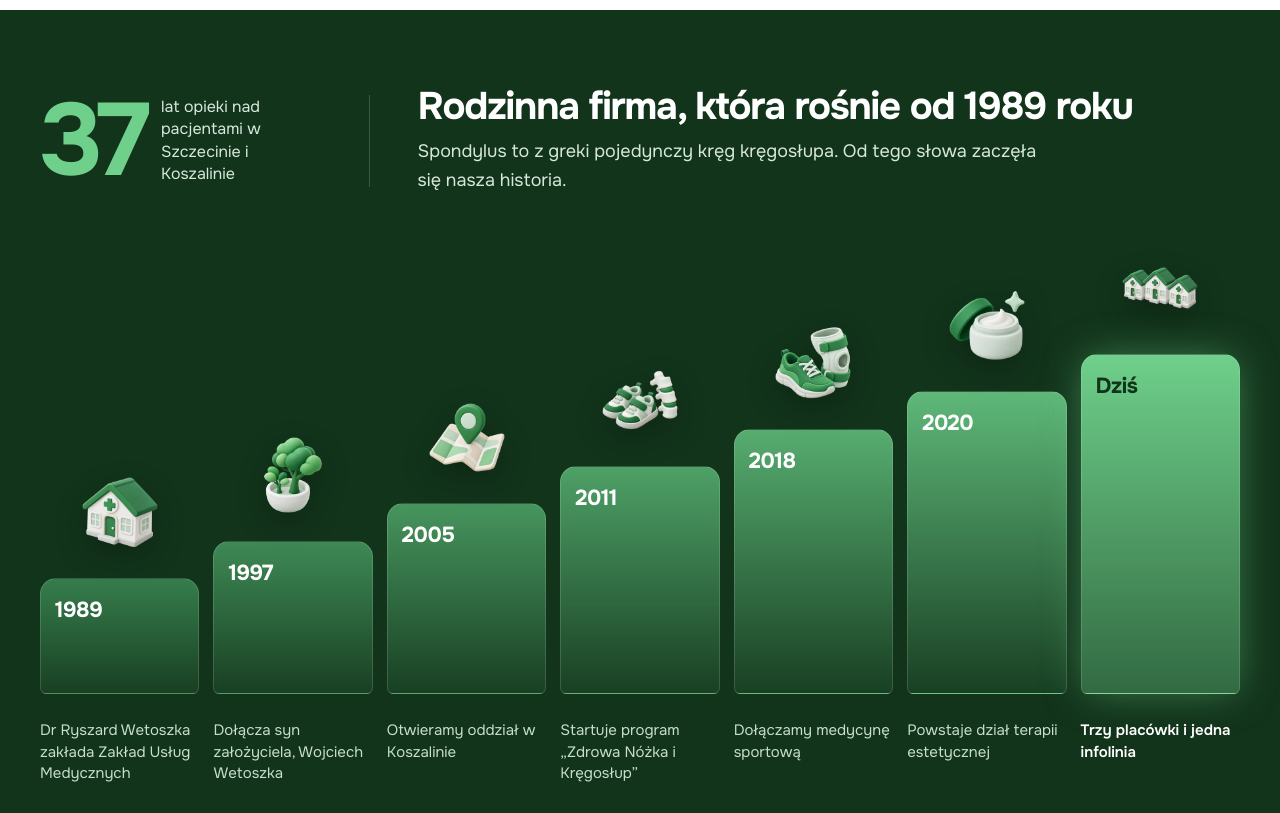
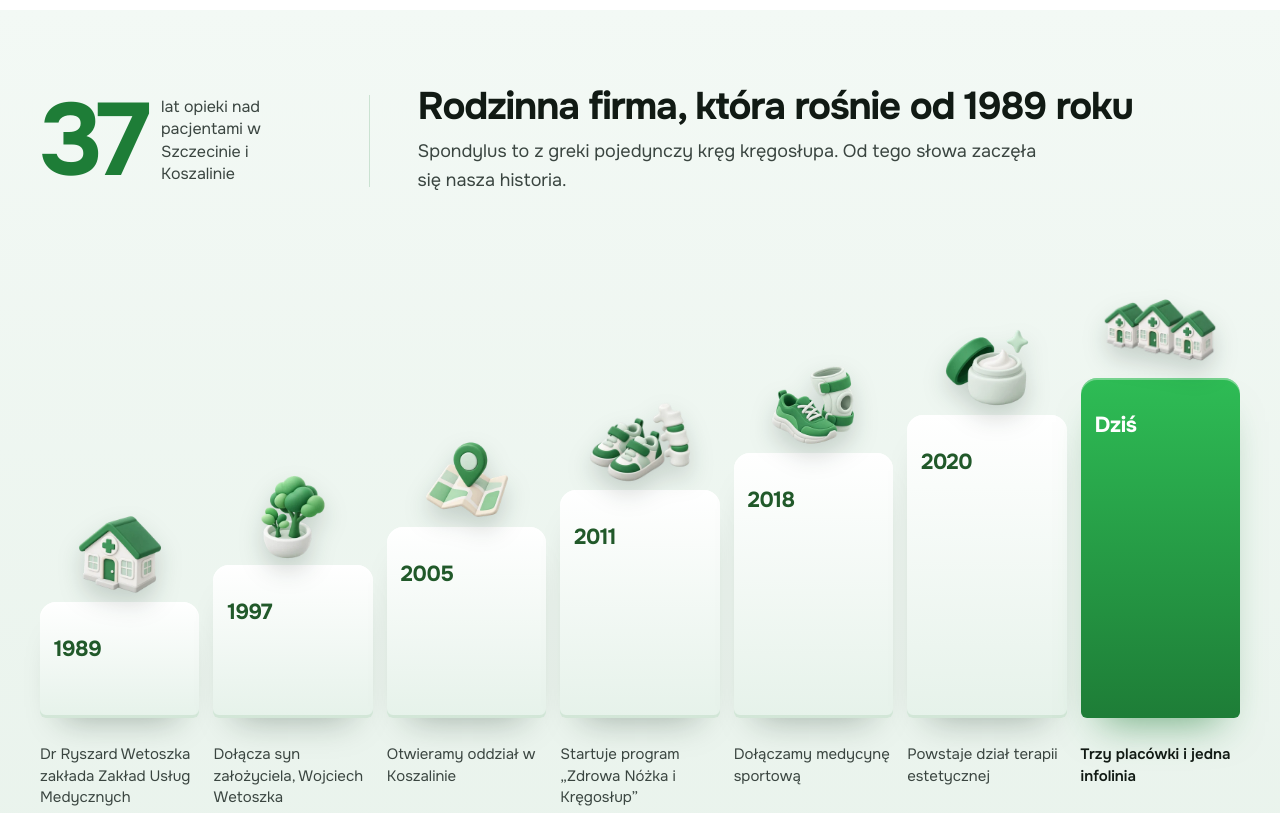
Before and after one commit to Mzabavchukweb/spondylus, a plain HTML site: page index.html in a window 1280 px wide. Shown: the part 6140-6953 px from the top of the page. Drawn offline with Linux system fonts and the light colour scheme.

Commit message:
Historia w jasnym stylu spójnym z ikonami 3D

```diff
--- a/assets/css/style.css
+++ b/assets/css/style.css
@@ -1900,3 +1900,32 @@
   .wzrost__lista li .wzrost__slupek, .wzrost__lista li p { grid-column: 2; }
 }
 @media (min-width: 761px) { .wzrost__lista li .wzrost__ikona { margin-bottom: 0; transform: translateY(calc((100 - var(--h)) * 3.4px)); } .wzrost__linia { display: none; } }
+
+/* v34: historia w jasnym, „glinianym” stylu zgodnym z ikonami 3D */
+.hist2-sekcja { background: linear-gradient(180deg, #f3f9f5 0%, #e9f3ec 100%); color: var(--text); }
+.hist2-sekcja .hist2__lat { border-color: rgba(30, 125, 55, .18); }
+.hist2-sekcja .hist2__lat b { color: var(--brand-600); }
+.hist2-sekcja .hist2__lat span { color: var(--text); }
+.hist2-sekcja .hist2__head h2 { color: var(--ink); }
+.hist2-sekcja .hist2__head p { color: var(--text); }
+.wzrost__slupek { background: linear-gradient(180deg, #ffffff 0%, #e6f2ea 100%); border: 0;
+  box-shadow: inset 0 2px 0 #fff, inset 0 -3px 0 rgba(30, 125, 55, .10), 0 22px 34px -22px rgba(12, 36, 20, .35); }
+.wzrost__slupek b { color: var(--brand-800); }
+.wzrost__lista p { color: var(--text); }
+.wzrost__dzis .wzrost__slupek { background: linear-gradient(180deg, #2ebc55 0%, #1e7d37 100%); box-shadow: inset 0 2px 0 rgba(255, 255, 255, .35), 0 24px 40px -20px rgba(30, 125, 55, .6); }
+.wzrost__dzis .wzrost__slupek b { color: #fff; }
+.wzrost__dzis p { color: var(--ink); }
+.wzrost__ikona .ilu { filter: drop-shadow(0 12px 12px rgba(12, 36, 20, .18)); }
+@media (hover: hover) { .wzrost__lista li:hover .wzrost__slupek { border: 0; box-shadow: inset 0 2px 0 #fff, inset 0 0 0 2px var(--brand-400), 0 22px 34px -22px rgba(12, 36, 20, .35); } }
+@media (max-width: 760px) {
+  .wzrost__slupek { background: linear-gradient(90deg, #ffffff 0%, #e3f1e7 100%); }
+  .wzrost__dzis .wzrost__slupek { background: linear-gradient(90deg, #2ebc55 0%, #1e7d37 100%); }
+}
+@media (min-width: 761px) {
+  .wzrost__lista li .wzrost__ikona { transform: translateY(calc((100 - var(--h)) * 3.4px + 22px)); z-index: 2; }
+  .wzrost__ikona .ilu { width: 92px; height: 92px; }
+  .wzrost__ikona .ilu[src*="program-dzieci"] { width: 112px; height: 112px; margin-bottom: 0; }
+  .wzrost__slupek { padding-top: 30px; }
+}
+@media (max-width: 760px) { .wzrost__ikona .ilu[src*="program-dzieci"] { width: 60px; height: 60px; } .wzrost__lista li { align-items: start; } .wzrost__lista li .wzrost__ikona { align-self: start; } }
+@media (min-width: 761px) { .wzrost__ikona .ilu[src*="hist-dzis"] { width: 124px; height: 124px; margin-bottom: -6px; } } @media (max-width: 760px) { .wzrost__ikona .ilu[src*="hist-dzis"] { width: 62px; height: 62px; } }
--- a/index.html
+++ b/index.html
@@ -10,7 +10,7 @@
 <link rel="preconnect" href="https://fonts.googleapis.com">
 <link rel="preconnect" href="https://fonts.gstatic.com" crossorigin>
 <link href="https://fonts.googleapis.com/css2?family=Onest:wght@400;500;600;700&display=swap" rel="stylesheet">
-<link rel="stylesheet" href="assets/css/style.css?v=1792168414">
+<link rel="stylesheet" href="assets/css/style.css?v=1792170537">
 </head>
 <body class="">
 <a class="sr-only" href="#tresc">Przejdź do treści</a>
@@ -350,7 +350,7 @@
 </section>
 
 <section class="section hist2-sekcja" id="historia" data-why>
-  <aside class="why-note" aria-label="Uzasadnienie sekcji"><b><i>10</i>Historia jako dowód doświadczenia</b><dl><div><dt>Obecnie</dt><dd>Historia firmy jest tylko na podstronie „O nas”, w układzie, w którym lata są rozsunięte z opisami i trudno je połączyć.</dd></div><div><dt>Propozycja</dt><dd>Ciemnozielony pas z dużą liczbą „37 lat” i wykresem wzrostu: siedem kamieni milowych jako słupki, które rosną od 1989 roku do dziś, z przerywaną linią trendu w górę. Na telefonie słupki rosną w poziomie.</dd></div><div><dt>Po co</dt><dd>Ponad 35 lat to przewaga, której nie ma większość konkurencji. Jedna duża liczba zostaje w pamięci, a oś czasu pokazuje, że firma stale się rozwija.</dd></div></dl></aside>
+  <aside class="why-note" aria-label="Uzasadnienie sekcji"><b><i>10</i>Historia jako dowód doświadczenia</b><dl><div><dt>Obecnie</dt><dd>Historia firmy jest tylko na podstronie „O nas”, w układzie, w którym lata są rozsunięte z opisami i trudno je połączyć.</dd></div><div><dt>Propozycja</dt><dd>Jasna sekcja z dużą liczbą „37 lat” i wykresem wzrostu: siedem kamieni milowych jako miękkie podesty, które rosną od 1989 roku do dziś, a na każdym stoi ikona 3D w stylu całej strony. Ostatni stopień „Dziś” jest zielony. Na telefonie podesty rosną w poziomie.</dd></div><div><dt>Po co</dt><dd>Ponad 35 lat to przewaga, której nie ma większość konkurencji. Jedna duża liczba zostaje w pamięci, a oś czasu pokazuje, że firma stale się rozwija.</dd></div></dl></aside>
   <div class="wrap">
     <div class="hist2__head">
       <div class="hist2__lat"><b>37</b><span>lat opieki nad pacjentami w Szczecinie i Koszalinie</span></div>
@@ -496,7 +496,7 @@
 <button class="why-toggle" type="button" aria-pressed="false" data-why-toggle><span>Uzasadnienie<span class="why-toggle__txt-long"> zmian</span></span><span class="why-toggle__sw" aria-hidden="true"></span></button>
 <span class="proto-label">Propozycja nowej strony, prototyp</span>
 <div class="toast" role="status" aria-live="polite" id="toast"></div>
-<script src="assets/js/main.js?v=1792168414" defer></script>
+<script src="assets/js/main.js?v=1792170537" defer></script>
 
 </body>
 </html>
```
Also changed, not shown: kadra.html (+2 -2 lines), kontakt.html (+2 -2 lines), podologia.html (+2 -2 lines), src/pages/index.html (+1 -1 lines), tomasz-gnus.html (+2 -2 lines).
